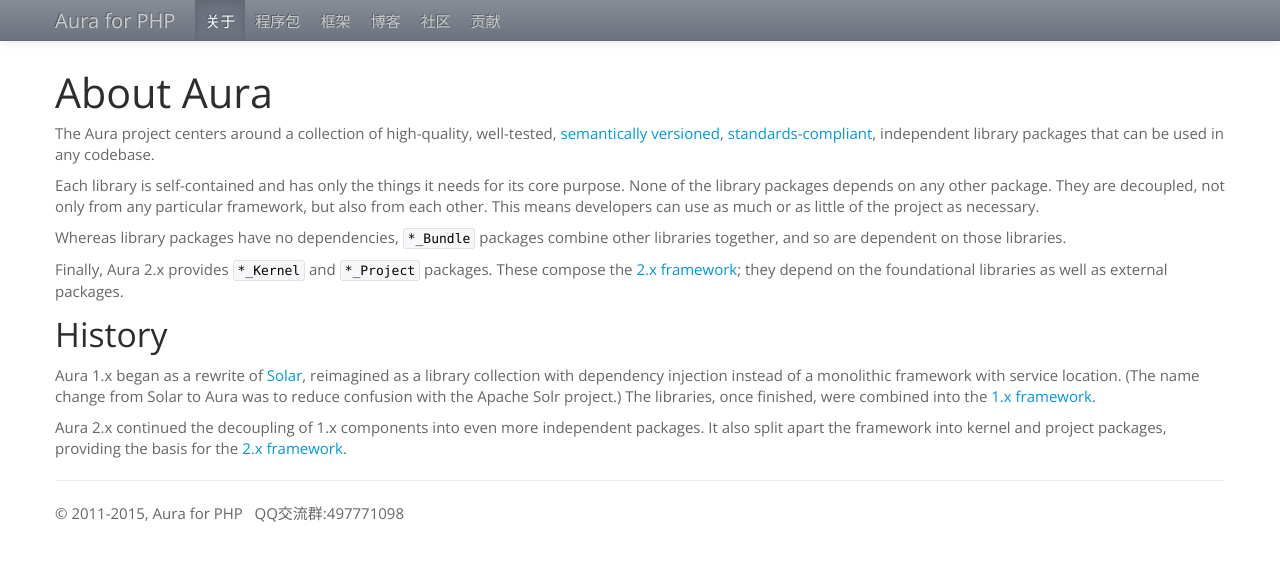
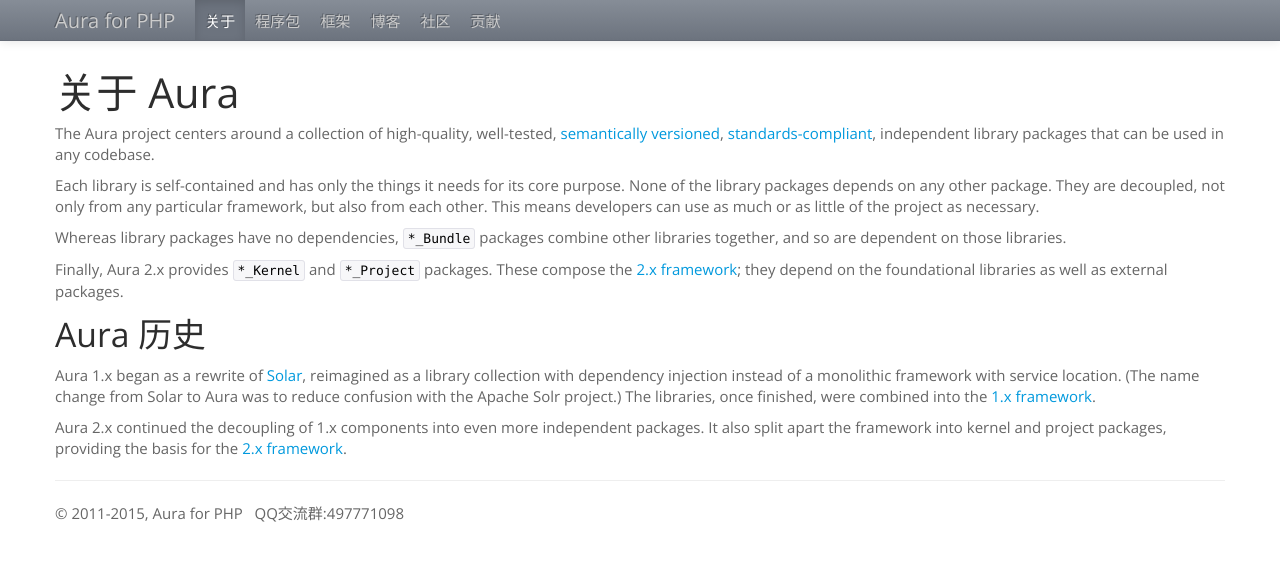
Before and after one commit to lcp0578/auraphp.cn, a Jekyll site: the page built from about.md, in a window 1280 px wide. Shown: the top 561 px of the page. Built offline with Jekyll 4.4.1, drawn with Linux system fonts in a browser that asks for light colours; nearby versions of some CDN libraries; comment, search, counter and statistics services are not loaded.

Commit message:
汉化了about的标题
汉化了about的标题

```diff
--- a/about.md
+++ b/about.md
@@ -4,7 +4,7 @@ active: about
 title:  About
 ---
 
-# About Aura
+# 关于 Aura
 
 The Aura project centers around a collection of high-quality, well-tested, [semantically versioned](http://semver.org), [standards-compliant](/contributing#standards), independent library packages that can be used in any codebase.
 
@@ -14,7 +14,7 @@ Whereas library packages have no dependencies, `*_Bundle` packages combine other
 
 Finally, Aura 2.x provides `*_Kernel` and `*_Project` packages. These compose the [2.x framework](/framework/2.x/en); they depend on the foundational libraries as well as external packages.
 
-## History
+## Aura 历史
 
 Aura 1.x began as a rewrite of [Solar](http://solarphp.com), reimagined as a library collection with dependency injection instead of a monolithic framework with service location. (The name change from Solar to Aura was to reduce confusion with the Apache Solr project.) The libraries, once finished, were combined into the [1.x framework](/framework/1.x/en/).
 
```
